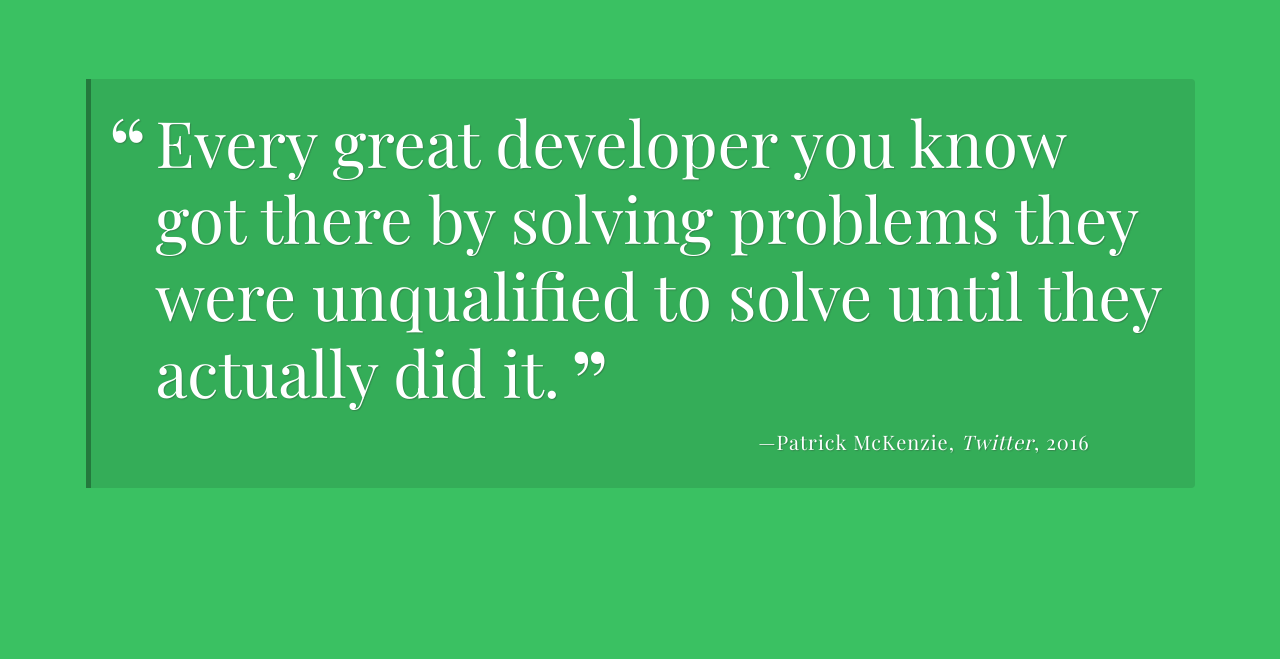
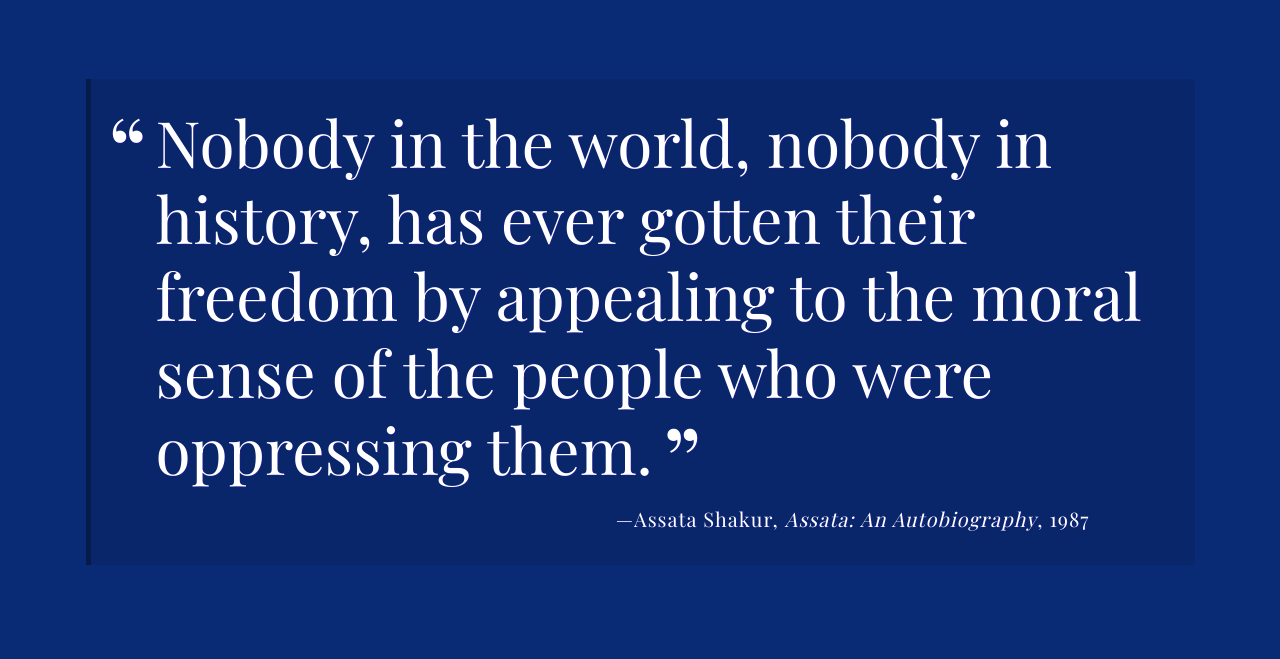
Before and after one commit to amilord/a_random_quote_generator-v1-1-2, a plain HTML site: page index.html in a window 1280 px wide. Shown: the part 141-800 px from the top of the page. Drawn offline with nearby package versions, Linux system fonts and the light colour scheme; a web font is replaced by a local one.

Commit message:
random quote generator

```diff
--- a/css/styles.css
+++ b/css/styles.css
@@ -6,7 +6,7 @@
  @import url('https://fonts.googleapis.com/css?family=Playfair+Display:400,400i,700,700i&display=swap');
 
 body {
-  background-color: rgb(58, 193, 98);
+  background-color: rgb(9, 43, 117);
   color: white;
   font-family: 'Playfair Display', serif;
   padding: 5px;
@@ -56,7 +56,7 @@ h1 {
 }
 
 .quote-box {
-  text-shadow: 1px 1px 1px rgba(50, 50, 50, 0.3);
+  text-shadow: 1px 1px 1px rgba(67, 16, 207, 0.3);
   line-height: 0.5;
 }
 
--- a/index.html
+++ b/index.html
@@ -11,13 +11,14 @@
   <body>
     <header>
       <h1>Random Quotes</h1>
-      <button id="load-quote" class="load-quote">Show another quote</button>
+      <button id="load-quote" class="load-quote">Show Another Quote</button>
     </header>
 
     <div class="container">
       <div id="quote-box" class="quote-box">
         <p class="quote">Every great developer you know got there by solving problems they were unqualified to solve until they actually did it.</p>
         <p class="source">Patrick McKenzie<span class="citation">Twitter</span><span class="year">2016</span></p>
+
       </div>
     </div>
 
--- a/js/script.js
+++ b/js/script.js
@@ -11,23 +11,68 @@ project 1 - A Random Quote Generator
  * `quotes` array
 ***/
 
+var quotes = [
+  { quote: 'Everything I did wrongly is an experience… to be honest and truthful in all endeavours is an experience, not a regret.',
+          source: 'Fela Kuti',
+                 citation: 'https://thisisafrica.me/lifestyle/felabration-week-remembering-fela-kuti-10-quotes/',
+  },
+
+  {
+    quote: 'Nobody in the world, nobody in history, has ever gotten their freedom by appealing to the moral sense of the people who were oppressing them.',
+          source: 'Assata Shakur',
+                 citation: 'Assata: An Autobiography',
+                          year: '1987'
+  },
+
+  {
+    quote: 'The greatest weapon in the hand of the oppressor is the mind of the oppressed.',
+          source: 'Steven Biko',
+  },
+
+  {
+    quote: 'Death is not the greatest loss in life. The greatest loss is what dies inside while still alive. Never surrender.',
+          source: 'Tupac Shakur',
+  },
+
+  {
+    quote: 'Without a game plan and without a strong sense of faith in what you’re doing, it’s gonna be real hard to accomplish anything.',
+          source: 'Nipsey Hussle',
+
+  }
+];
 
 
 /***
  * `getRandomQuote` function
 ***/
 
+function getRandomQuote(array) {
+  var quoteIndex = Math.floor( Math.random() * (quotes.length));
+            for (var i = 0; i < array.length; i++) {
+                    var randomQuote = array[quoteIndex];
+}
+return randomQuote;
+}
+var randomQuote = getRandomQuote(quotes);
+console.log(randomQuote);
 
 
 /***
  * `printQuote` function
 ***/
+function printQuote() {
+  var yourStringHere = "";
+  var randomQuote = getRandomQuote(quotes);
+                 yourStringHere += "<p class='quote'>" + randomQuote.quote + "</p>";
+                                 yourStringHere += "<p class='source'>" + randomQuote.source;
+                                                 yourStringHere += "<span class='citation'>" + randomQuote.citation + "</span>";
+                                                                yourStringHere += "<span class='year'>" + randomQuote.year + "</span>"
+                                                                                yourStringHere += "</p>";
+
+  document.getElementById('quote-box').innerHTML = yourStringHere;
+}
+
+printQuote();
 
 
-
-/***
- * click event listener for the print quote button
- * DO NOT CHANGE THE CODE BELOW!!
-***/
-
 document.getElementById('load-quote').addEventListener("click", printQuote, false);
```
Also changed, not shown: 2 other files.
